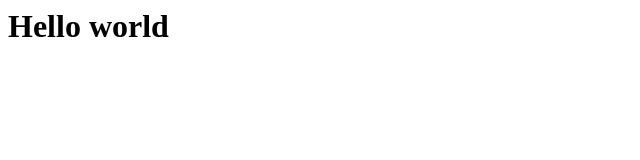
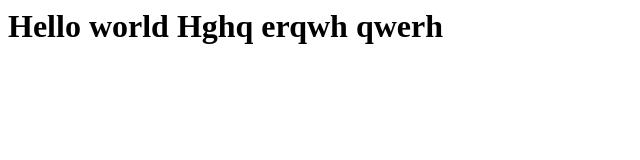
Before and after one commit to tbrown0139/DJBANI, a plain HTML site: page index.html in a window 1280 px wide. Shown: the whole page, without its empty margins (0-640 px from the left). Drawn offline with Linux system fonts and the light colour scheme.

Commit message:
Update index.html

```diff
--- a/index.html
+++ b/index.html
@@ -1 +1,5 @@
 <h1> Hello world
+
+  Hghq
+  erqwh
+  qwerh</h1>
```
